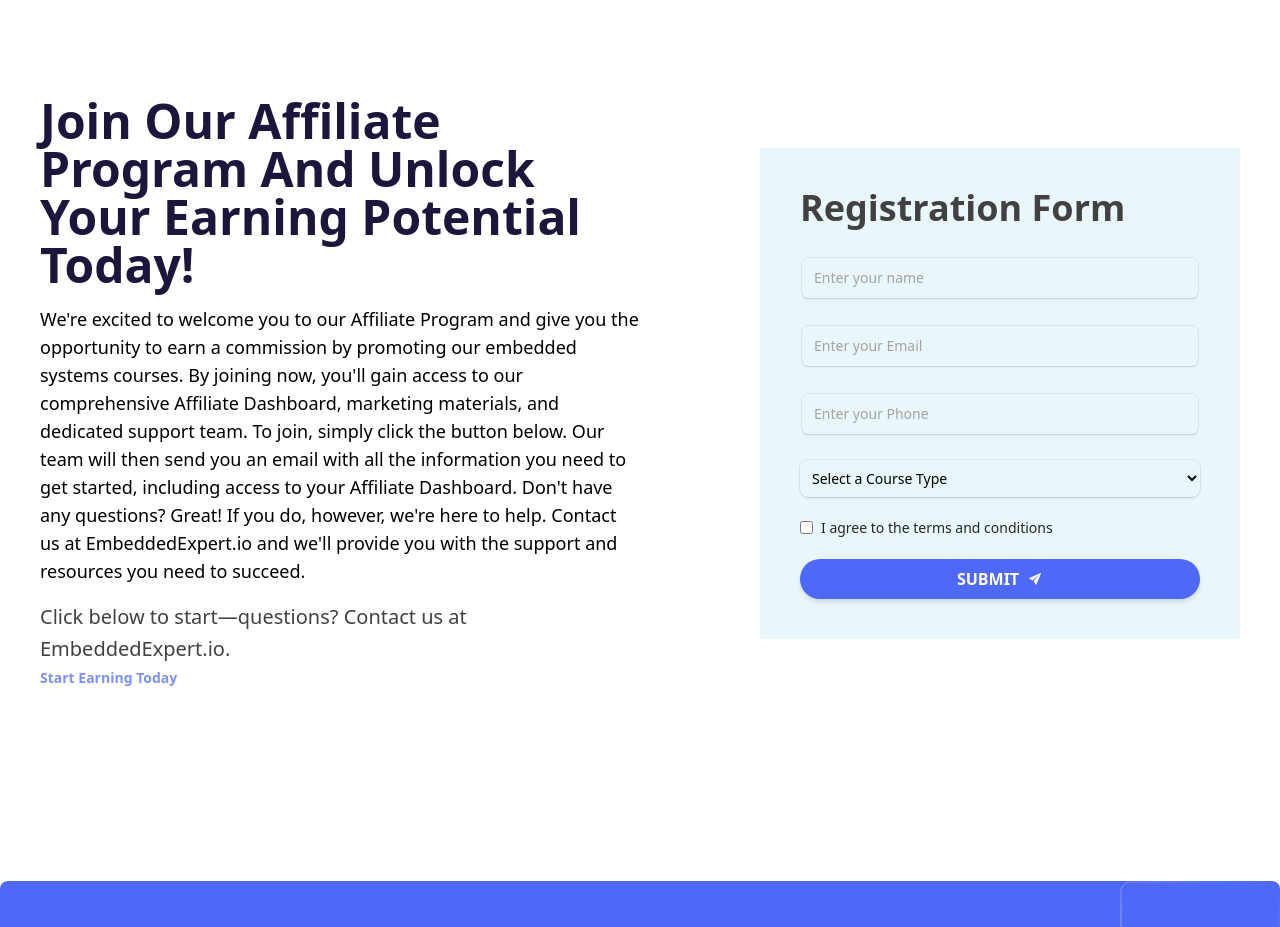
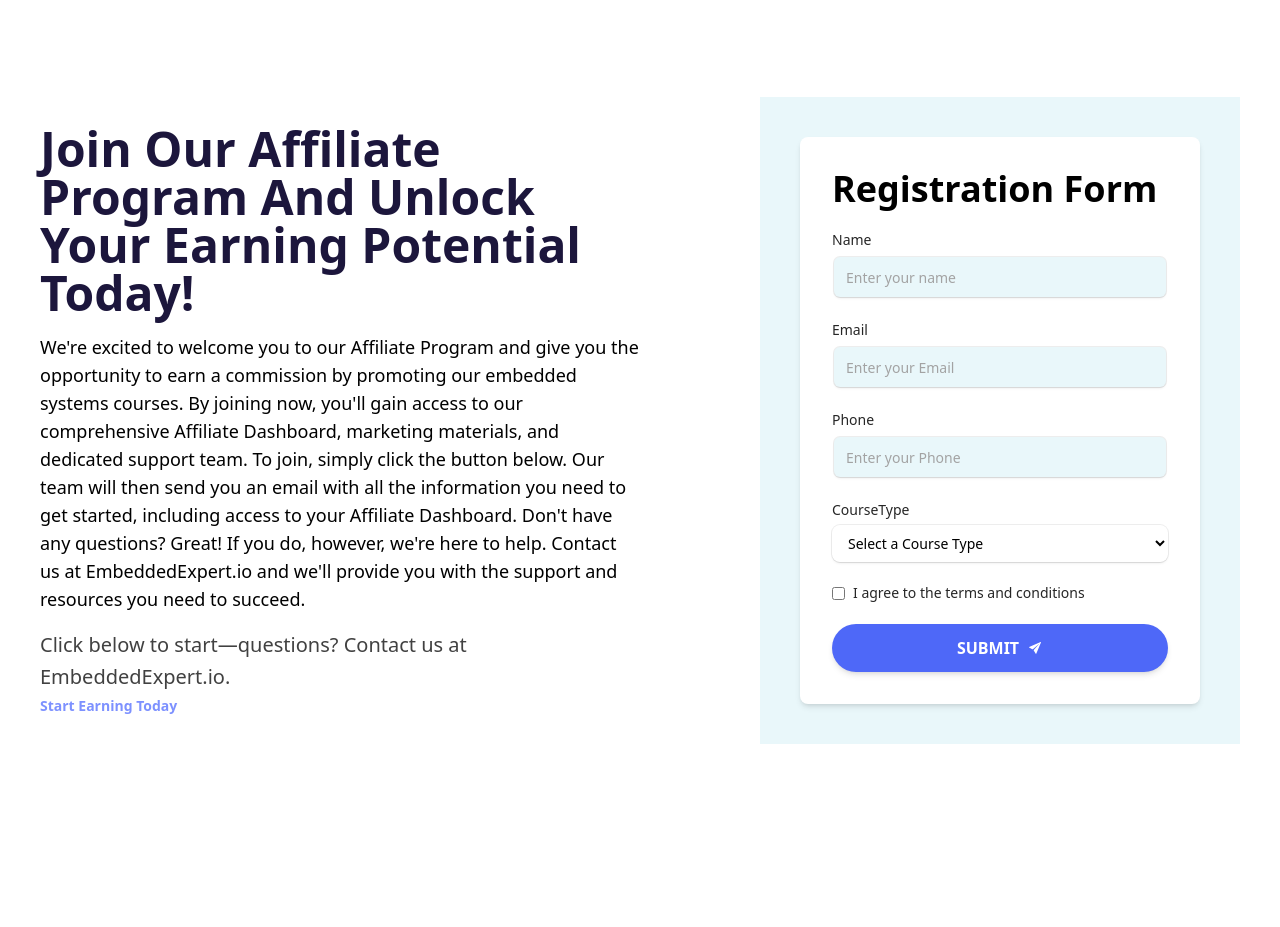
Before and after one commit to sohanthink/embeddedExpert, a Next.js app: page /affiliate in a window 1280 px wide. Shown: the part 2460-3387 px from the top of the page. Built offline with nearby package versions, Linux system fonts and the light colour scheme.

Commit message:
contact form mail sent

```diff
--- a/components/common/Form.jsx
+++ b/components/common/Form.jsx
@@ -1,13 +1,13 @@
 "use client";
-import React from "react";
+import React, { useState } from "react";
 import { Formik, Form as FormikForm, Field, ErrorMessage } from "formik";
 import { Label } from "../ui/label";
 import { Input } from "../ui/input";
 import { cn } from "@/lib/utils";
 import { Textarea } from "../ui/TextArea";
 import { IoIosSend } from "react-icons/io";
-import { ToastContainer, toast } from 'react-toastify';
-import 'react-toastify/dist/ReactToastify.css';
+import { ToastContainer, toast } from "react-toastify";
+import "react-toastify/dist/ReactToastify.css";
 
 export function Form({
     title = "Send Us A Message",
@@ -17,15 +17,15 @@ export function Form({
     endpoint,
     variant,
 }) {
+    const [isSubmitting, setIsSubmitting] = useState(false);
+
     const handleSubmit = async (values, { resetForm }) => {
+        const notifySuccess = () =>
+            toast.success("Message sent successfully!", { theme: "dark" });
+        const notifyError = () =>
+            toast.error("Something went wrong. Please try again.", { theme: "dark" });
 
-        const ContactNotify = () => toast("Message Sent successfully!", {
-            theme: "dark"
-        });
-
-        const ContactNotifyError = () => toast.error("Something Went Wrong!", {
-            theme: "dark"
-        });
+        setIsSubmitting(true); // Start loading
 
         try {
             const response = await fetch(endpoint, {
@@ -35,21 +35,23 @@ export function Form({
             });
 
             if (response.ok) {
-                ContactNotify();
+                notifySuccess();
                 resetForm();
             } else {
-                ContactNotifyError();
+                notifyError();
             }
         } catch (error) {
             console.error("Error submitting form:", error);
-            alert("An error occurred. Please try again.");
+            notifyError();
+        } finally {
+            setIsSubmitting(false); // Stop loading
         }
     };
 
     return (
-        <div className="w-full rounded-none md:rounded-2xl">
+        <div className="w-full rounded-lg bg-white shadow-md p-8">
             <ToastContainer />
-            <h3 className="font-bold text-2xl md:text-4xl text-black-300 pb-7">
+            <h3 className="font-bold text-2xl md:text-4xl text-gray-800 pb-6">
                 {title}
             </h3>
             <Formik
@@ -59,10 +61,10 @@ export function Form({
             >
                 {() => (
                     <FormikForm className="space-y-6">
-                        {fields.map((field) => (
-                            field.type !== "select" && (
+                        {fields.map((field) =>
+                            field.type !== "select" ? (
                                 <LabelInputContainer key={field.name}>
-                                    {/* <Label htmlFor={field.name}>{field.label}</Label> */}
+                                    <Label htmlFor={field.name}>{field.label}</Label>
                                     <Field
                                         as={field.type === "textarea" ? Textarea : Input}
                                         id={field.name}
@@ -77,21 +79,28 @@ export function Form({
                                         className="text-red-500 text-sm font-semibold"
                                     />
                                 </LabelInputContainer>
-                            )
-                        ))}
-                        {fields.map((field) => (
-                            field.type === "select" && (
+                            ) : (
                                 <LabelInputContainer key={field.name}>
-                                    <Field as="select" id={field.name} name={field.name} className="input py-2 px-2 text-sm rounded-lg bg-transparent shadow-input">
+                                    <Label htmlFor={field.name}>{field.label}</Label>
+                                    <Field
+                                        as="select"
+                                        id={field.name}
+                                        name={field.name}
+                                        className="input py-2 px-3 text-sm rounded-lg bg-transparent shadow-input"
+                                    >
                                         <option value="" label={field.placeholder} />
                                         {field.options.map((option) => (
-                                            <option key={option.value} value={option.value} label={option.label} />
+                                            <option
+                                                key={option.value}
+                                                value={option.value}
+                                                label={option.label}
+                                            />
                                         ))}
                                     </Field>
                                 </LabelInputContainer>
                             )
-                        ))}
-                        {(variant === "affiliate") && (
+                        )}
+                        {variant === "affiliate" && (
                             <div className="flex items-center space-x-2">
                                 <Field
                                     type="checkbox"
@@ -99,7 +108,9 @@ export function Form({
                                     name="agree"
                                     className="checkbox"
                                 />
-                                <Label htmlFor="agree">I agree to the terms and conditions</Label>
+                                <Label htmlFor="agree">
+                                    I agree to the terms and conditions
+                                </Label>
                                 <ErrorMessage
                                     name="agree"
                                     component="div"
@@ -108,10 +119,25 @@ export function Form({
                             </div>
                         )}
                         <button
-                            className="bg-primary hover:bg-secondary transition-all duration-200 ease-linear flex justify-center gap-2 items-center relative group/btn w-full text-white rounded-full h-10 font-bold uppercase shadow-md"
+                            className={cn(
+                                "flex justify-center items-center gap-2 w-full text-white rounded-full h-12 font-bold uppercase shadow-md transition-all duration-200 ease-linear",
+                                isSubmitting
+                                    ? "bg-secondary"
+                                    : "bg-primary hover:bg-secondary"
+                            )}
                             type="submit"
+                            disabled={isSubmitting}
                         >
-                            Submit <IoIosSend />
+                            {isSubmitting ? (
+                                <>
+                                    <span className="animate-spin h-5 w-5 border-2 border-white border-t-transparent rounded-full" />
+                                    Submitting...
+                                </>
+                            ) : (
+                                <>
+                                    Submit <IoIosSend />
+                                </>
+                            )}
                             <BottomGradient />
                         </button>
                     </FormikForm>
@@ -123,8 +149,8 @@ export function Form({
 
 const BottomGradient = () => (
     <>
-        <span className="group-hover/btn:opacity-100 block transition duration-500 opacity-0 absolute h-px w-full -bottom-px inset-x-0 bg-gradient-to-r from-transparent via-cyan-500 to-transparent" />
-        <span className="group-hover/btn:opacity-100 blur-sm block transition duration-500 opacity-0 absolute h-px w-1/2 mx-auto -bottom-px inset-x-10 bg-gradient-to-r from-transparent via-indigo-500 to-transparent" />
+        <span className="group-hover:opacity-100 block transition duration-500 opacity-0 absolute h-px w-full -bottom-px inset-x-0 bg-gradient-to-r from-transparent via-cyan-500 to-transparent" />
+        <span className="group-hover:opacity-100 blur-sm block transition duration-500 opacity-0 absolute h-px w-1/2 mx-auto -bottom-px inset-x-10 bg-gradient-to-r from-transparent via-indigo-500 to-transparent" />
     </>
 );
 
--- /dev/null
+++ b/lib/mail/contactEmail.js
@@ -0,0 +1,37 @@
+import nodemailer from "nodemailer";
+
+const transporter = nodemailer.createTransport({
+  service: "Gmail",
+  secure: false, // true for port 465, false for other ports
+  auth: {
+    user: "sohanthink@gmail.com",
+    pass: "jbykfnzyhchxxzqy",
+  },
+});
+
+// async..await is not allowed in global scope, must use a wrapper
+async function contactEmail(name, email, message) {
+  // send mail with defined transport object
+  const info = await transporter.sendMail({
+    from: `"embeddedExpert/Contact" <sohanthink@gmail.com>`, // sender address
+    to: "sohanthink@gmail.com", // list of receivers
+    subject: "New Contact Message", // Subject line
+    text: `You have received a new message from ${name} (${email}):\n\n${message}`, // plain text body
+    html: `
+      <div style="font-family: Arial, sans-serif; line-height: 1.6;">
+        <h2 style="color: #333;">New Contact Message</h2>
+        <p><strong>Name:</strong> ${name}</p>
+        <p><strong>Email:</strong> ${email}</p>
+        <p><strong>Message:</strong></p>
+        <p style="background-color: #f9f9f9; padding: 10px; border: 1px solid #ddd;">${message}</p>
+        <hr style="border: none; border-top: 1px solid #ddd;">
+        <p style="font-size: 0.9em; color: #555;">This email was sent from the contact form on embeddedExpert.</p>
+      </div>
+    `, // html body
+  });
+
+  console.log("Message sent: %s", info.messageId);
+  // Message sent: <d786aa62-4e0a-070a-47ed-0b0666549519@ethereal.email>
+}
+
+export default contactEmail;
--- a/package.json
+++ b/package.json
@@ -16,6 +16,7 @@
     "framer-motion": "^11.17.0",
     "mysql2": "^3.12.0",
     "next": "15.1.3",
+    "nodemailer": "^6.10.0",
     "react": "^19.0.0",
     "react-dom": "^19.0.0",
     "react-icons": "^5.4.0",
--- a/pages/api/contact/contact.js
+++ b/pages/api/contact/contact.js
@@ -1,5 +1,6 @@
 "use server";
 
+import contactEmail from "@/lib/mail/contactEmail";
 import Contact from "@/models/Contact.js";
 
 export default async function handler(req, res) {
@@ -8,6 +9,7 @@ export default async function handler(req, res) {
 
     try {
       const contact = await Contact.create({ name, email, message });
+      await contactEmail(name, email, message);
       return res
         .status(201)
         .json({ message: "Message sent successfully", data: contact });
```
Also changed, not shown: 1 other file (tests, documents, lock files or other folders).
